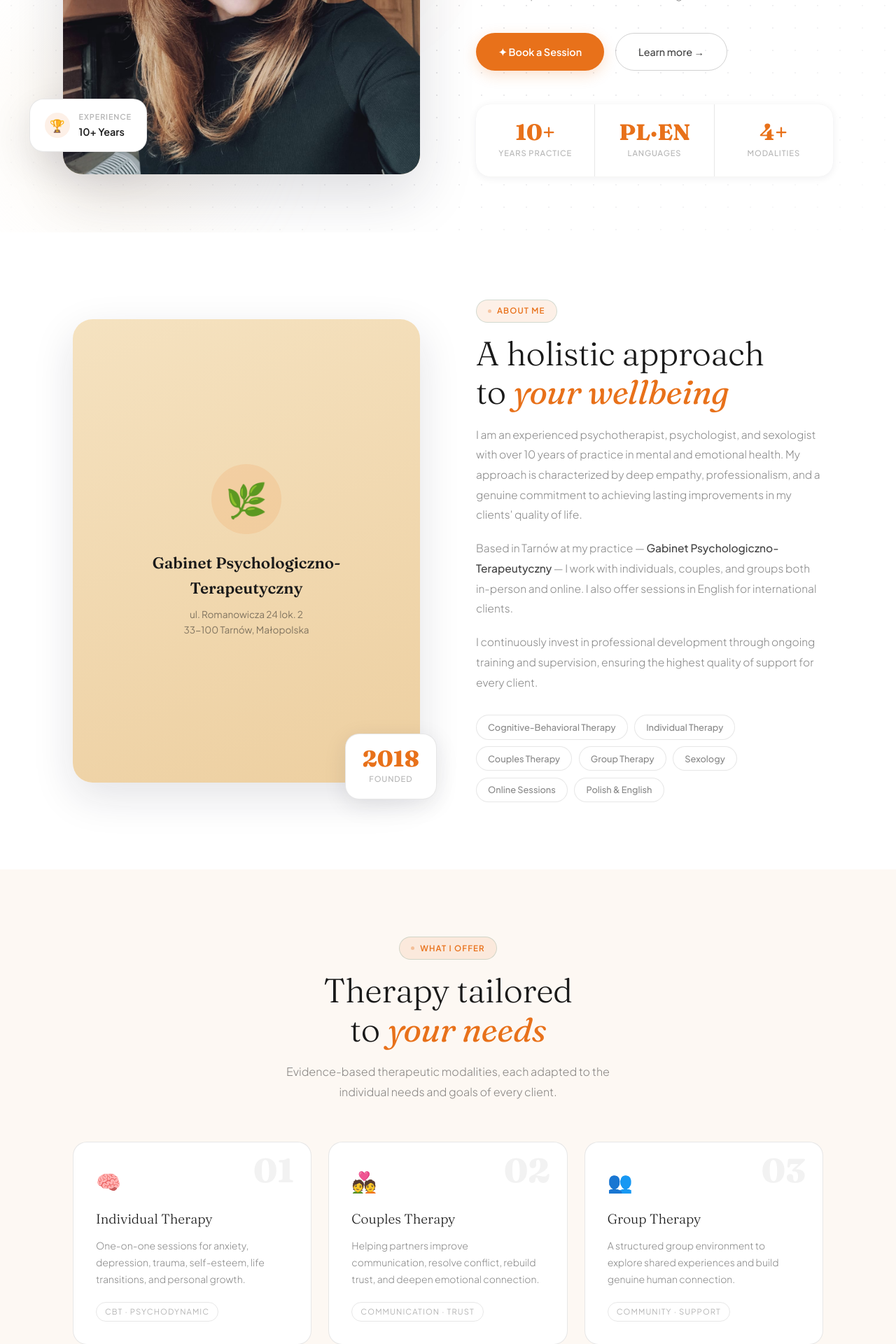
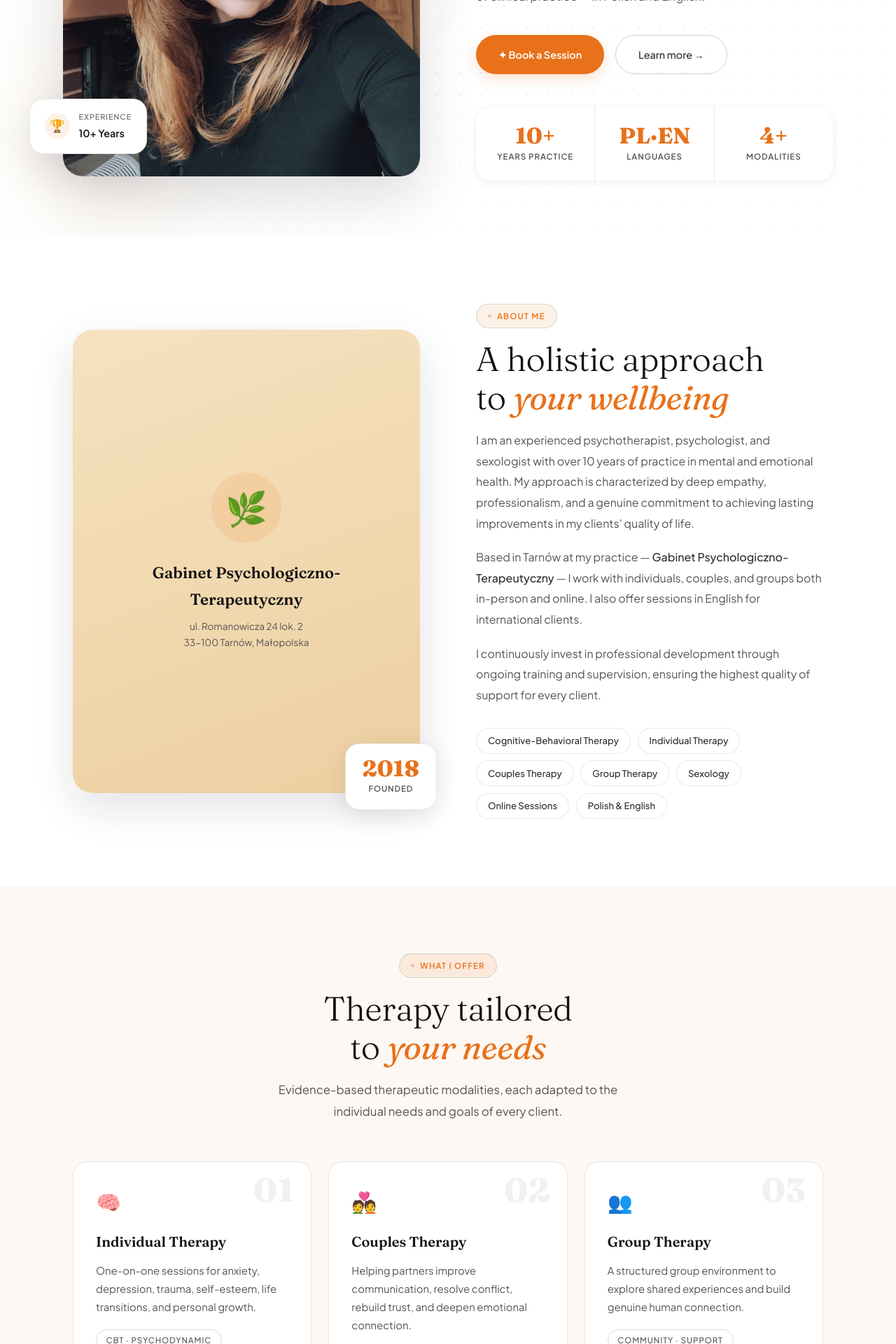
Before and after one commit to sds3424-cmyk/fiksak, a Next.js app: page / in a window 1280 px wide. Shown: the part 520-2440 px from the top of the page at 70% size. Built offline with nearby package versions, Linux system fonts and the light colour scheme.

Commit message:
Update globals.css

```diff
--- a/styles/globals.css
+++ b/styles/globals.css
@@ -22,11 +22,11 @@
   --sand:      #F5E6D0;
   --sand-dark: #C8A07A;
 
-  --ink:       #1A1A1A;
-  --ink-80:    rgba(26,26,26,0.82);
-  --ink-50:    rgba(26,26,26,0.52);
-  --ink-30:    rgba(26,26,26,0.32);
-  --ink-10:    rgba(26,26,26,0.06);
+  --ink:       #111111;
+  --ink-80:    #2E2E2E;
+  --ink-50:    #555555;
+  --ink-30:    #7A7A7A;
+  --ink-10:    rgba(17,17,17,0.06);
 
   --border:       rgba(26,26,26,0.1);
   --border-hover: rgba(26,26,26,0.2);
@@ -60,7 +60,9 @@ body {
   background: var(--bg);
   color: var(--ink);
   overflow-x: hidden;
-  line-height: 1.6;
+  line-height: 1.7;
+  font-weight: 400;
+  font-size: 16px;
 }
 
 ::-webkit-scrollbar { width: 4px; }
@@ -199,7 +201,7 @@ body {
 }
 .hero-desc {
   font-size: 1.05rem; color: var(--ink-50); line-height: 1.8;
-  font-weight: 300; margin-bottom: 2.5rem;
+  font-weight: 400; margin-bottom: 2.5rem;
   animation: fadeUp 0.7s 0.45s var(--ease) both;
 }
 .hero-actions {
@@ -282,7 +284,7 @@ body {
   font-family: var(--font-display); font-size: 2rem; font-weight: 700;
   color: var(--teal); line-height: 1; margin-bottom: 0.3rem;
 }
-.stat-label { font-size: 0.7rem; font-weight: 500; color: var(--ink-30); letter-spacing: 0.08em; text-transform: uppercase; }
+.stat-label { font-size: 0.72rem; font-weight: 600; color: var(--ink-50); letter-spacing: 0.08em; text-transform: uppercase; }
 
 @keyframes fadeUp { from{opacity:0;transform:translateY(20px)} to{opacity:1;transform:none} }
 
@@ -294,7 +296,7 @@ body {
   margin-top: 1rem; margin-bottom: 1.2rem;
 }
 .section-title em { font-style: italic; color: var(--teal); }
-.section-sub { font-size: 1rem; color: var(--ink-50); line-height: 1.8; font-weight: 300; max-width: 500px; }
+.section-sub { font-size: 1.05rem; color: var(--ink-50); line-height: 1.8; font-weight: 400; max-width: 500px; }
 
 /* ── ABOUT ── */
 .about-grid { display: grid; grid-template-columns: 1fr 1fr; gap: 5rem; align-items: center; }
@@ -319,12 +321,12 @@ body {
 }
 .badge-num { font-family: var(--font-display); font-size: 2rem; font-weight: 700; color: var(--coral); line-height: 1; }
 .badge-txt { font-size: 0.7rem; font-weight: 500; color: var(--ink-30); letter-spacing: 0.08em; text-transform: uppercase; margin-top: 0.2rem; }
-.about-text { font-size: 0.97rem; color: var(--ink-50); line-height: 1.85; font-weight: 300; margin-bottom: 1.2rem; }
+.about-text { font-size: 1rem; color: var(--ink-50); line-height: 1.85; font-weight: 400; margin-bottom: 1.2rem; }
 .about-chips { display: flex; flex-wrap: wrap; gap: 0.6rem; margin-top: 2rem; }
 .chip {
   padding: 0.4rem 1rem; border-radius: var(--radius-full);
-  border: 1.5px solid var(--border); font-size: 0.8rem; font-weight: 500;
-  color: var(--ink-50); background: var(--white); transition: all 0.2s; cursor: default;
+  border: 1.5px solid var(--border); font-size: 0.82rem; font-weight: 500;
+  color: var(--ink-80); background: var(--white); transition: all 0.2s; cursor: default;
 }
 .chip:hover { border-color: var(--teal); color: var(--teal); background: var(--teal-dim); }
 
@@ -354,12 +356,12 @@ body {
   line-height: 1; pointer-events: none;
 }
 .service-icon { font-size: 1.8rem; margin-bottom: 1rem; display: block; }
-.service-card h3 { font-family: var(--font-display); font-size: 1.2rem; font-weight: 500; margin-bottom: 0.7rem; color: var(--ink); }
-.service-card p { font-size: 0.87rem; color: var(--ink-50); line-height: 1.75; font-weight: 300; }
+.service-card h3 { font-family: var(--font-display); font-size: 1.25rem; font-weight: 600; margin-bottom: 0.7rem; color: var(--ink); }
+.service-card p { font-size: 0.93rem; color: var(--ink-50); line-height: 1.75; font-weight: 400; }
 .service-tag {
-  display: inline-block; margin-top: 1.2rem; padding: 0.25rem 0.75rem;
-  border-radius: var(--radius-full); border: 1px solid var(--border);
-  font-size: 0.7rem; letter-spacing: 0.1em; text-transform: uppercase; color: var(--ink-30);
+  display: inline-block; margin-top: 1.2rem; padding: 0.3rem 0.85rem;
+  border-radius: var(--radius-full); border: 1.5px solid rgba(17,17,17,0.15);
+  font-size: 0.72rem; letter-spacing: 0.08em; text-transform: uppercase; color: var(--ink-50); font-weight: 500;
 }
 
 /* ── APPROACH ── */
@@ -376,7 +378,7 @@ body {
   width: 8px; height: 8px; border-radius: 50%; background: var(--teal);
   flex-shrink: 0; margin-top: 0.45rem; transition: all 0.2s var(--ease-spring);
 }
-.ai-text { font-size: 0.95rem; color: var(--ink-50); font-weight: 300; transition: color 0.2s; }
+.ai-text { font-size: 0.97rem; color: var(--ink-50); font-weight: 500; transition: color 0.2s; }
 .approach-card {
   background: var(--white); border: 1.5px solid var(--border);
   border-radius: var(--radius-lg); padding: 3rem;
@@ -410,8 +412,8 @@ body {
   display: flex; align-items: center; justify-content: center;
   font-size: 1.1rem; flex-shrink: 0;
 }
-.author-name { font-size: 0.88rem; font-weight: 600; color: var(--ink); }
-.author-title { font-size: 0.78rem; color: var(--ink-30); margin-top: 0.1rem; }
+.author-name { font-size: 0.92rem; font-weight: 600; color: var(--ink); }
+.author-title { font-size: 0.82rem; color: var(--ink-50); margin-top: 0.1rem; font-weight: 400; }
 
 /* ── BOOKING ── */
 .booking-section { background: var(--bg2); }
@@ -429,18 +431,18 @@ body {
   box-shadow: 0 12px 40px var(--teal-glow);
 }
 .booking-card-icon { font-size: 2.2rem; margin-bottom: 1rem; }
-.booking-card h3 { font-family: var(--font-display); font-size: 1.2rem; font-weight: 500; margin-bottom: 0.7rem; }
-.booking-card p { font-size: 0.87rem; line-height: 1.7; font-weight: 300; }
+.booking-card h3 { font-family: var(--font-display); font-size: 1.25rem; font-weight: 600; margin-bottom: 0.7rem; }
+.booking-card p { font-size: 0.93rem; line-height: 1.7; font-weight: 400; }
 .booking-card:not(.featured) p { color: var(--ink-50); }
-.booking-card.featured p { color: rgba(255,255,255,0.75); }
+.booking-card.featured p { color: rgba(255,255,255,0.88); }
 .featured-badge {
   display: inline-block; margin-top: 1rem; padding: 0.25rem 0.75rem;
   border-radius: var(--radius-full); background: rgba(255,255,255,0.2);
   font-size: 0.7rem; letter-spacing: 0.1em; text-transform: uppercase; color: rgba(255,255,255,0.9);
 }
 .booking-cta { text-align: center; }
-.booking-cta p { font-size: 0.82rem; color: var(--ink-30); margin-top: 1rem; }
-
+.booking-cta p { font-size: 0.88rem; color: var(--ink-50); margin-top: 1rem; font-weight: 400; }
+.badge-txt { font-size: 0.72rem; font-weight: 600; color: var(--ink-50); letter-spacing: 0.08em; text-transform: uppercase; margin-top: 0.2rem; }
 /* ── CONTACT ── */
 .contact-layout { display: grid; grid-template-columns: 1fr 1fr; gap: 5rem; align-items: start; }
 .contact-details { display: flex; flex-direction: column; gap: 1.5rem; margin-top: 2.5rem; }
@@ -451,9 +453,9 @@ body {
   display: flex; align-items: center; justify-content: center;
   font-size: 1.1rem; flex-shrink: 0;
 }
-.contact-item-body h4 { font-size: 0.72rem; letter-spacing: 0.12em; text-transform: uppercase; color: var(--teal); margin-bottom: 0.3rem; font-weight: 600; }
+.contact-item-body h4 { font-size: 0.75rem; letter-spacing: 0.1em; text-transform: uppercase; color: var(--amber); margin-bottom: 0.3rem; font-weight: 700; }
 .contact-item-body p, .contact-item-body a {
-  font-size: 0.92rem; color: var(--ink-50); text-decoration: none; line-height: 1.55; transition: color 0.2s;
+  font-size: 0.95rem; color: var(--ink-50); text-decoration: none; line-height: 1.6; transition: color 0.2s; font-weight: 400;
 }
 .contact-item-body a:hover { color: var(--teal); }
 .contact-form {
@@ -463,19 +465,19 @@ body {
 }
 .form-row { display: grid; grid-template-columns: 1fr 1fr; gap: 1rem; }
 .form-group { display: flex; flex-direction: column; gap: 0.45rem; }
-.form-group label { font-size: 0.75rem; letter-spacing: 0.08em; text-transform: uppercase; color: var(--ink-30); font-weight: 600; }
+.form-group label { font-size: 0.78rem; letter-spacing: 0.06em; text-transform: uppercase; color: var(--ink-80); font-weight: 600; }
 .form-group input, .form-group textarea, .form-group select {
-  background: var(--bg); border: 1.5px solid var(--border);
+  background: var(--bg2); border: 1.5px solid rgba(17,17,17,0.15);
   border-radius: var(--radius-sm); padding: 0.85rem 1rem;
-  font-family: var(--font-body); font-size: 0.9rem; color: var(--ink);
+  font-family: var(--font-body); font-size: 0.95rem; color: var(--ink);
   outline: none; transition: border-color 0.2s, box-shadow 0.2s; width: 100%;
 }
 .form-group input:focus, .form-group textarea:focus, .form-group select:focus {
-  border-color: var(--teal); box-shadow: 0 0 0 3px var(--teal-dim);
+  border-color: var(--amber); box-shadow: 0 0 0 3px var(--amber-dim);
 }
 .form-group textarea { height: 120px; resize: vertical; }
 .form-group select { cursor: pointer; }
-.form-group input::placeholder, .form-group textarea::placeholder { color: var(--ink-30); }
+.form-group input::placeholder, .form-group textarea::placeholder { color: #999999; }
 .form-group select option { background: var(--white); }
 .form-submit {
   width: 100%; padding: 1rem; background: var(--teal); color: #fff;
@@ -492,8 +494,8 @@ body {
 .footer-inner { display: flex; align-items: center; justify-content: space-between; flex-wrap: wrap; gap: 1rem; }
 .footer-logo { font-family: var(--font-display); font-size: 1rem; color: rgba(255,255,255,0.8); }
 .footer-logo span { color: var(--teal-lt); font-style: italic; }
-.footer-mid { font-size: 0.8rem; color: rgba(255,255,255,0.3); text-align: center; }
-.footer-copy { font-size: 0.78rem; color: rgba(255,255,255,0.3); }
+.footer-mid { font-size: 0.82rem; color: rgba(255,255,255,0.55); text-align: center; }
+.footer-copy { font-size: 0.8rem; color: rgba(255,255,255,0.45); }
 
 /* ── REVEAL ── */
 .reveal {
```
